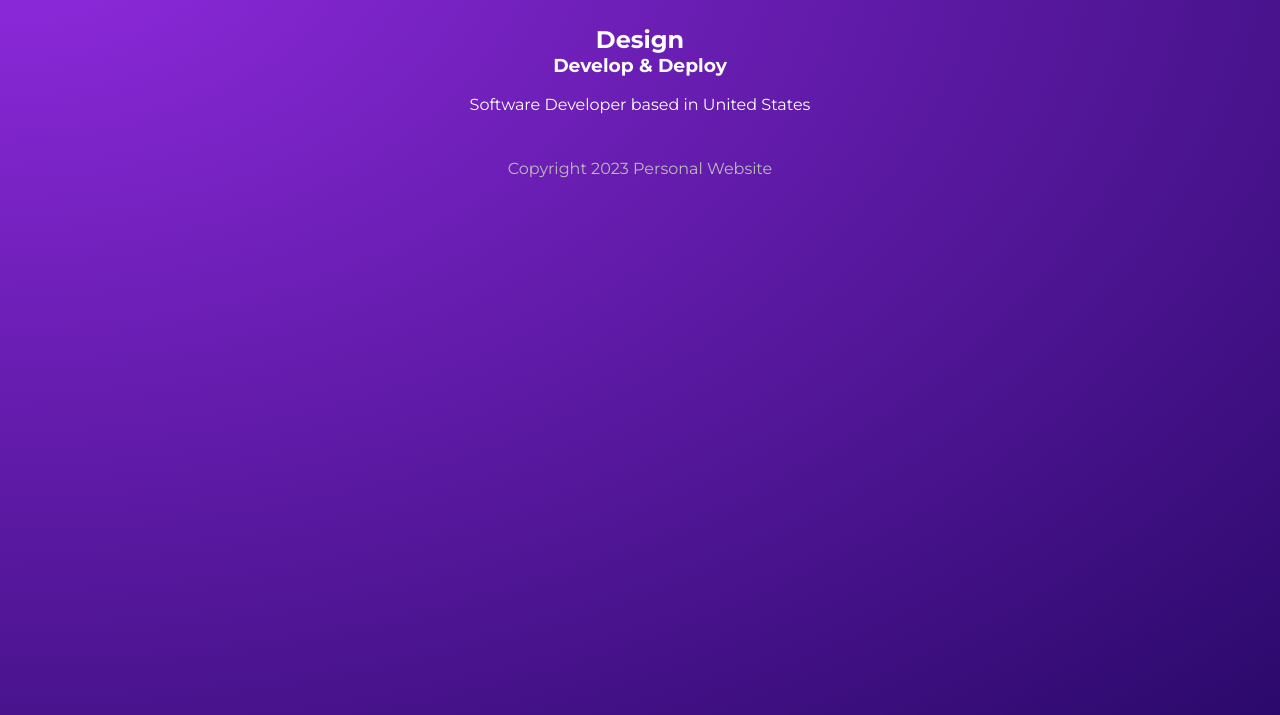
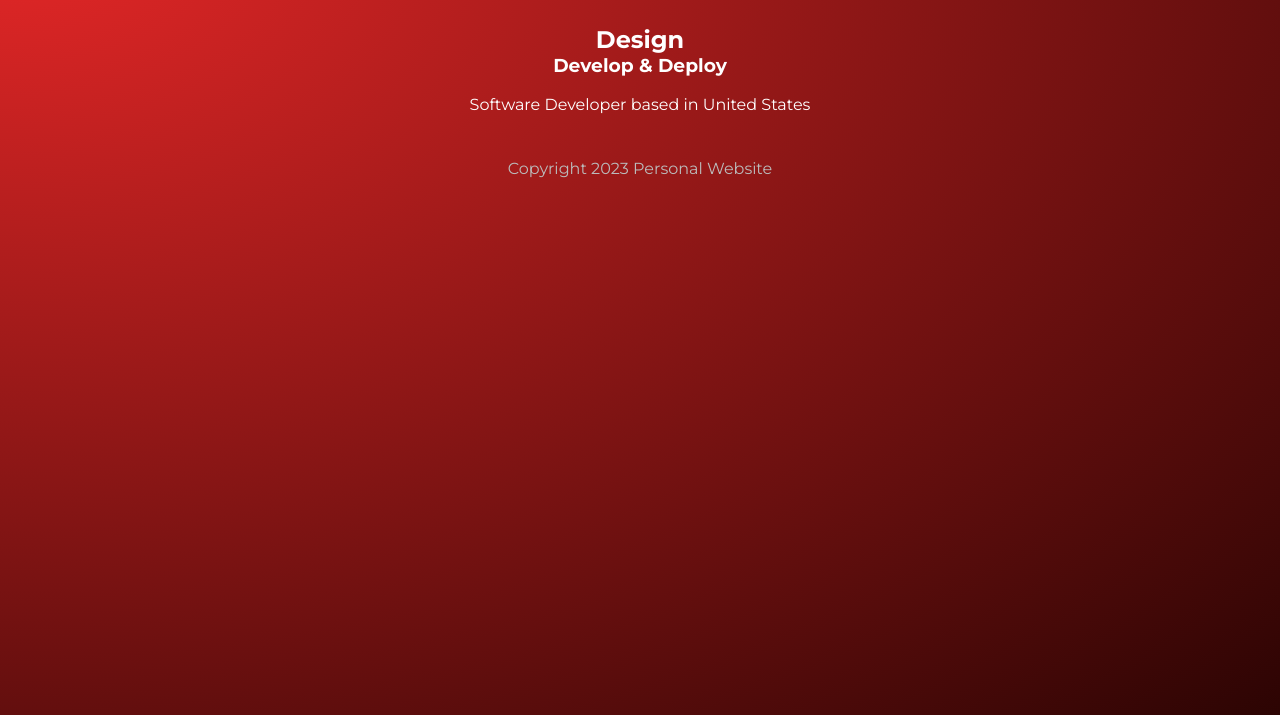
Before and after one commit to Mray2k4/Personal-Website, a Gatsby site: page / in a window 1280 px wide. Shown: the part 85-800 px from the top of the page. Built offline with nearby package versions, Linux system fonts and the light colour scheme; Gatsby itself is replaced by a stand-in of ours.

Commit message:
changed background color

```diff
--- a/src/styles/global.css
+++ b/src/styles/global.css
@@ -11,7 +11,7 @@ html, body {
   min-height: 100%;
 }
 body {
-  background: radial-gradient(at top left, rgba(146,43,225,1) 0%, rgba(43,9,107,1) 100%);
+  background: radial-gradient(at top left, rgb(232, 40, 40) 0%, rgb(44, 4, 3) 100%);
   background-repeat: no-repeat;
   text-align: center;
 }
```
